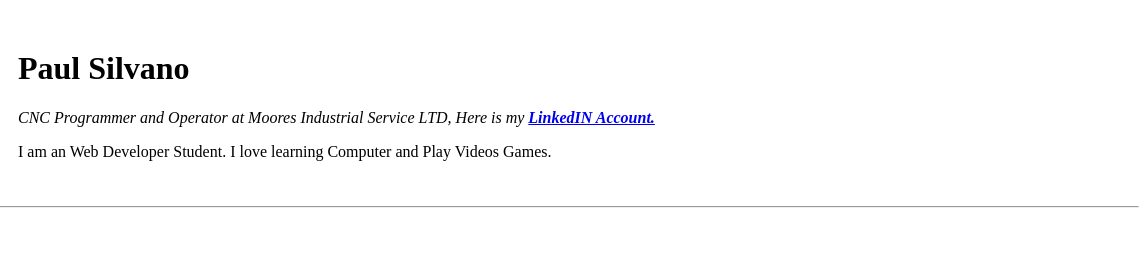
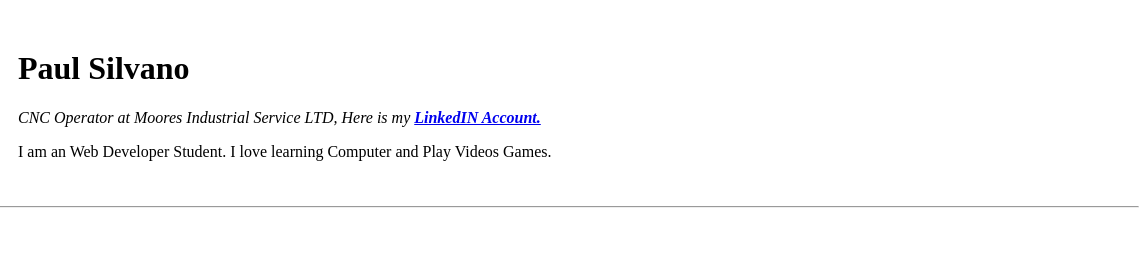
Before and after one commit to Rhythemists/Practice-Resume, a plain HTML site: page index.html in a window 1280 px wide. Shown: the top 264 px of the page, 133-1280 px from the left. Drawn offline with Linux system fonts and the light colour scheme.

Commit message:
Update index.html

```diff
--- a/index.html
+++ b/index.html
@@ -14,7 +14,7 @@
       </td> <!-- How to use image in HTML and sourcing -->
       <td>
         <h1>Paul Silvano</h1>
-        <p><em>CNC Programmer and Operator at Moores Industrial Service LTD, Here is my <strong><a href="https://www.linkedin.com/in/paul-silvano-55274b80/">LinkedIN Account.</a></strong></em></p>
+        <p><em>CNC Operator at Moores Industrial Service LTD, Here is my <strong><a href="https://www.linkedin.com/in/paul-silvano-55274b80/">LinkedIN Account.</a></strong></em></p>
         <p>I am an Web Developer Student. I love learning Computer and Play Videos Games.</p>
       </td>
   </table>
```
